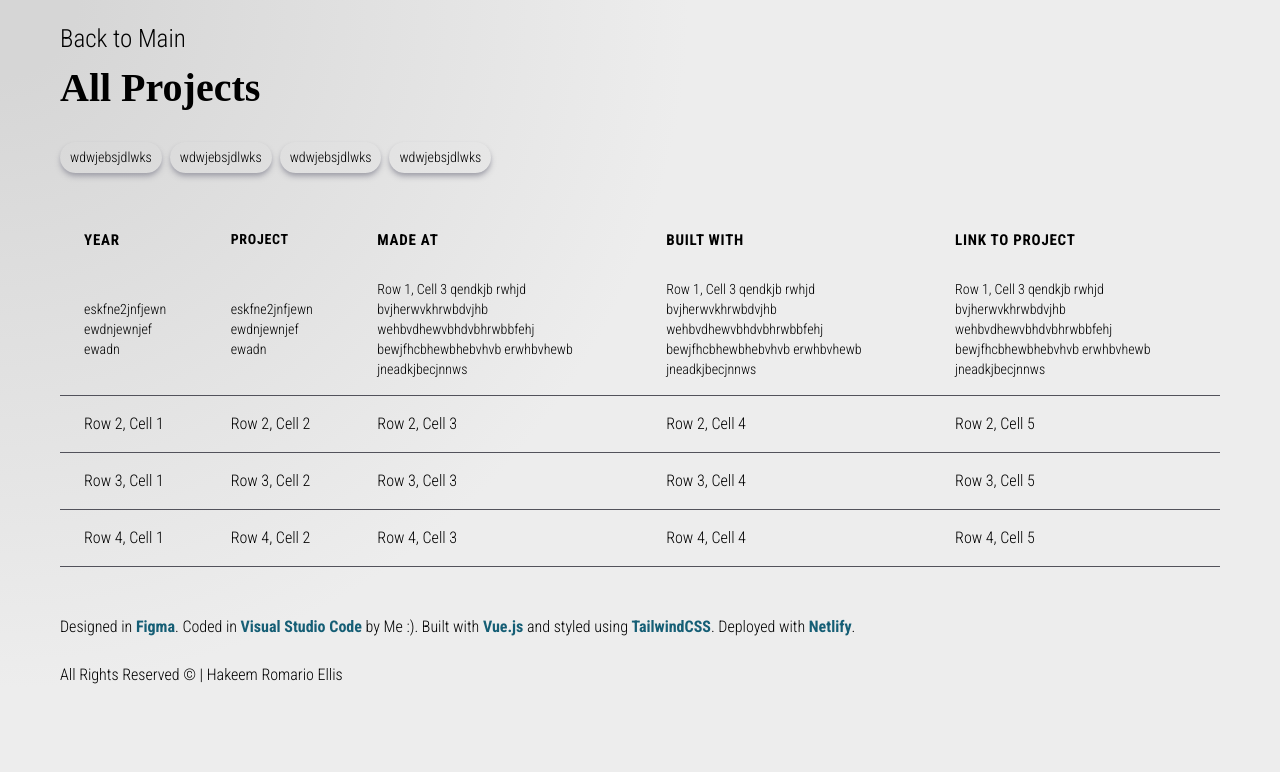
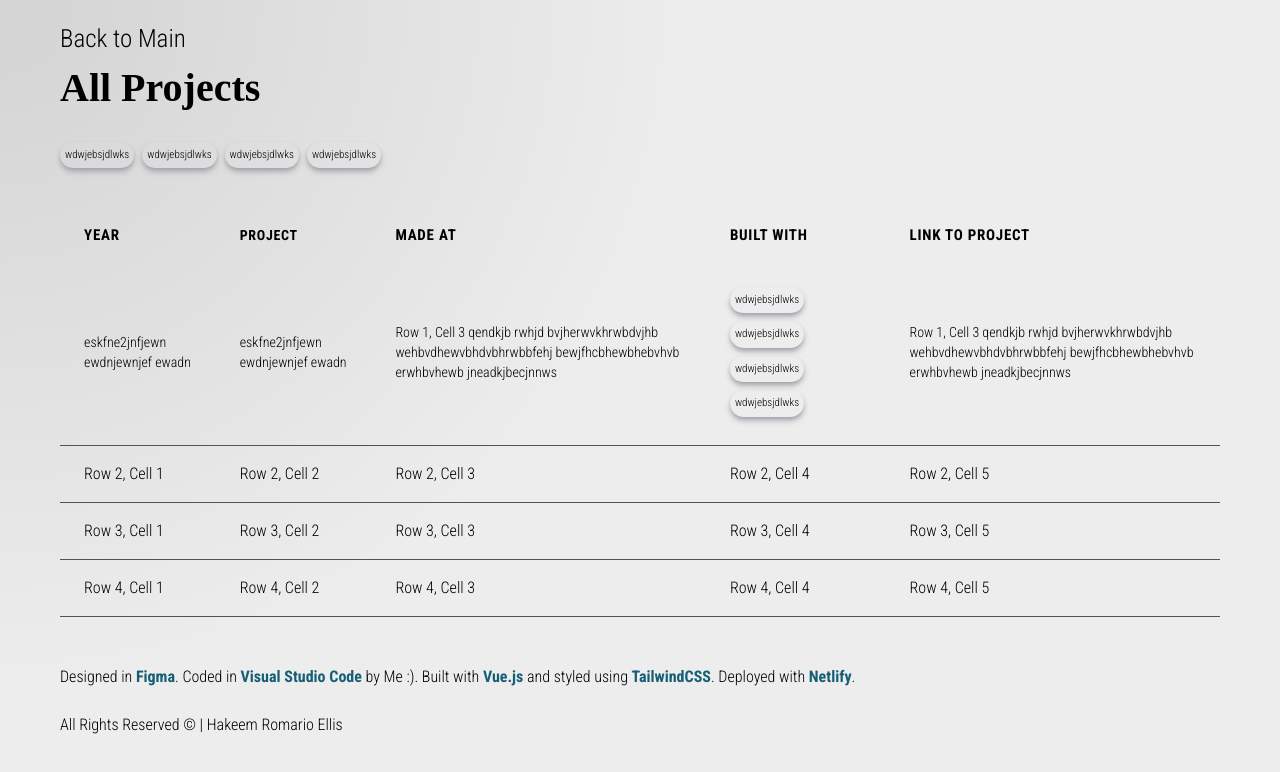
Before and after one commit to hakeemellis/newportfolio, a Vue app in the folder portfolio/: page /projectarchive in a window 1280 px wide. Shown: the top 772 px of the page. Built offline with nearby package versions, Linux system fonts and the light colour scheme.

Commit message:
Add tags section to ProjectArchiveComp.vue for improved project organization and visual clarity

```diff
--- a/portfolio/src/components/ProjectArchiveComp.vue
+++ b/portfolio/src/components/ProjectArchiveComp.vue
@@ -102,11 +102,30 @@
                 </p>
               </td>
               <td class="px-6 py-4 break-words">
-                <p class="text-sm">
-                  Row 1, Cell 3 qendkjb rwhjd bvjherwvkhrwbdvjhb
-                  wehbvdhewvbhdvbhrwbbfehj bewjfhcbhewbhebvhvb erwhbvhewb
-                  jneadkjbecjnnws
-                </p>
+                <!-- Appropriate Tags Section -->
+                <section class="flex flex-row flex-wrap gap-2 py-3">
+                  <section
+                    class="tag-icon dark:bg-white dark:text-black dark:shadow-md dark:shadow-slate-400 shadow-md shadow-zinc-400"
+                  >
+                    <p>wdwjebsjdlwks</p>
+                  </section>
+                  <section
+                    class="tag-icon dark:bg-white dark:text-black dark:shadow-md dark:shadow-slate-400 shadow-md shadow-zinc-400"
+                  >
+                    <p>wdwjebsjdlwks</p>
+                  </section>
+                  <section
+                    class="tag-icon dark:bg-white dark:text-black dark:shadow-md dark:shadow-slate-400 shadow-md shadow-zinc-400"
+                  >
+                    <p>wdwjebsjdlwks</p>
+                  </section>
+                  <section
+                    class="tag-icon dark:bg-white dark:text-black dark:shadow-md dark:shadow-slate-400 shadow-md shadow-zinc-400"
+                  >
+                    <p>wdwjebsjdlwks</p>
+                  </section>
+                </section>
+                <!-- End of Appropriate Tags Section -->
               </td>
               <td class="px-6 py-4 break-words">
                 <p class="text-sm">
@@ -214,9 +233,9 @@
     justify-content: center;
     border-radius: 30px; /* round out border edges */
     /*box-shadow: 0px 4px 4px 0px rgba(0, 0, 0, 0.3); /* Drop shadow */
-    padding: 5px 10px;
+    padding: 5px 5px;
     width: auto;
-    font-size: 14px;
+    font-size: 11px;
   }
 
   /* TAGS STYLING */
```
